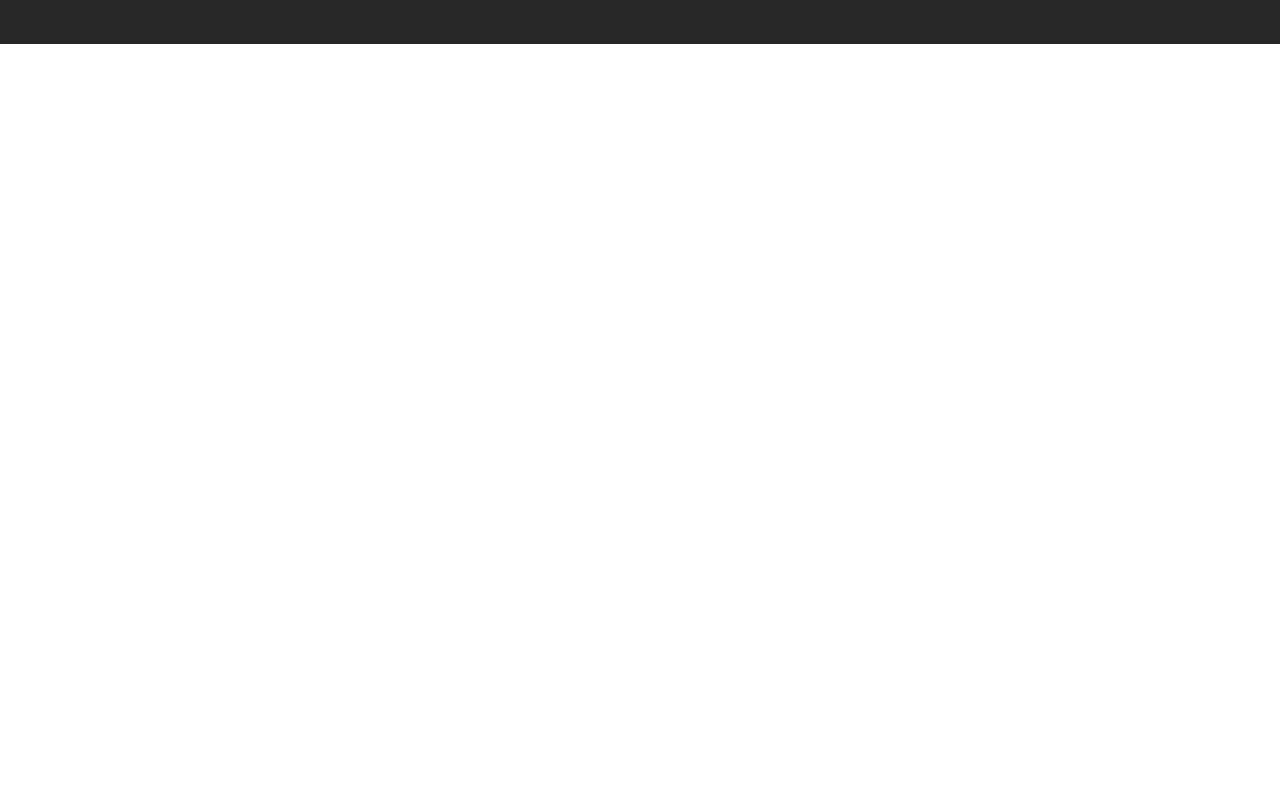
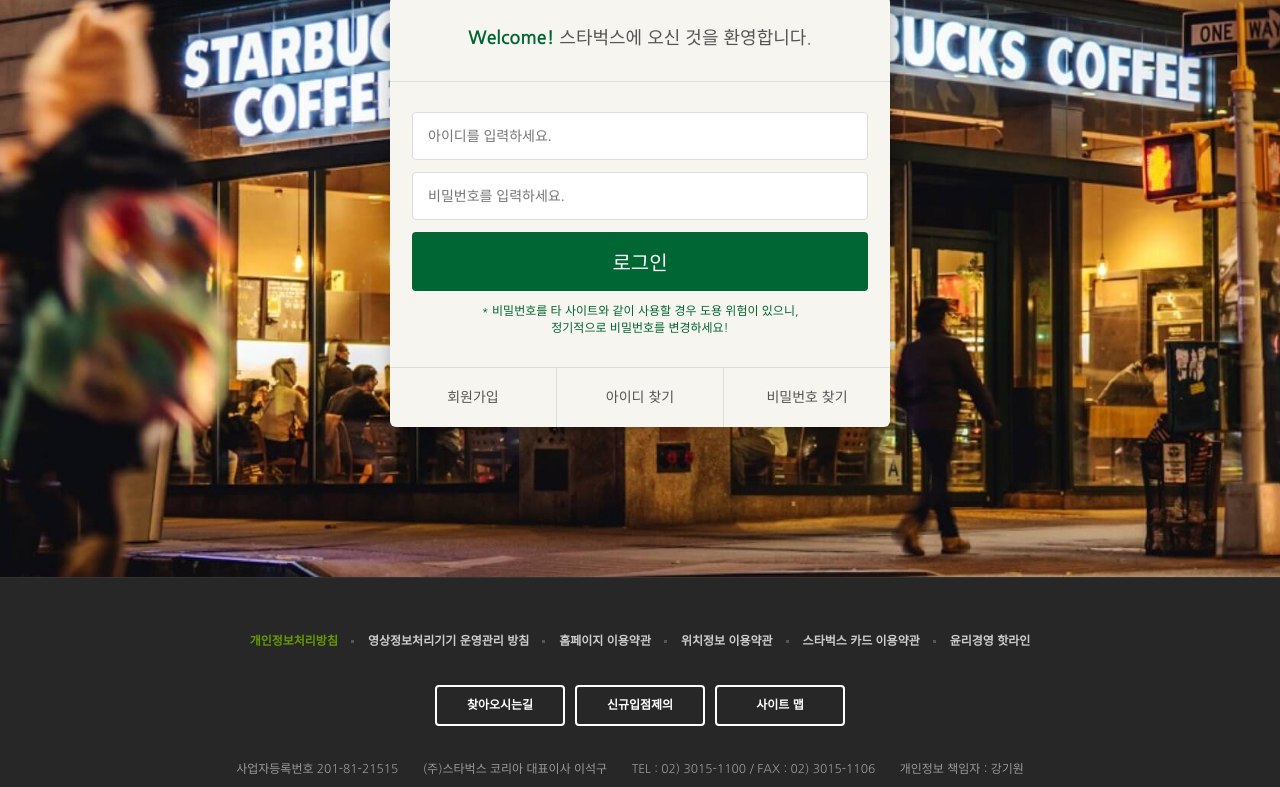
Before and after one commit to bakdaehyunn/starbucks, a plain HTML site: page signin/index.html in a window 1280 px wide. Shown: the part 290-1077 px from the top of the page. Before the commit the page ends 800 px from the top, so only its background shows below. Drawn offline with nearby package versions, Linux system fonts and the light colour scheme.

Commit message:
로그인 페이지 완성

```diff
--- /dev/null
+++ b/css/signin.css
@@ -0,0 +1,79 @@
+.signin {
+  margin-top:120px;
+  padding:100px 0 150px;
+  background-image: url("../images/signin_bg.jpg");
+  background-repeat: no-repeat;
+  background-position:center;
+  background-attachment:fixed;
+  background-size:cover;
+}
+
+.signin h1 {
+  color:#fff;
+  font-size:30px;
+  font-weight:700;
+  text-align:center;
+  margin-bottom:24px;
+}
+.signin__card {
+  width:500px;
+  margin:0 auto;
+  border-radius:6px;
+  background-color:#f6f5f0;
+  box-shadow:2px 2px 20px rgba(0,0,0,.3);
+  color:#555;
+}
+.signin__card h2 {
+  padding:30px;
+  font-size:18px;
+  text-align:center;
+  border-bottom:1px solid #ddd;
+}
+.signin__card h2 strong{
+  font-weight:700;
+  color:#006633;
+}
+.signin__card form {
+  padding:30px 22px;
+}
+.signin__card form input {
+  width:100%;
+  margin-bottom:12px;
+  padding:15px;
+  border: 1px solid #ddd;
+  border-radius:4px;
+  outline:none;
+  box-sizing:border-box;
+  font-size:14px;
+}
+.signin__card form [type="submit"]{
+  background-color:#006633;
+  border:none;
+  color:#fff;
+  font-size:20px;
+  cursor:pointer;
+}
+.signin__card form p {
+  font-size:12px;
+  color:#006633;
+  text-align:center;
+}
+.signin__card .actions {
+  display:flex;
+  border-top:1px solid #ddd;
+}
+.signin__card .actions a {
+  flex-grow:1;
+  flex-basis:0;
+  text-align:center;
+  padding:20px;
+  color:#555;
+  font-size:14px;
+  border-right:1px solid #ddd;
+}
+.signin__card .actions a:last-child{
+  border-right:none;
+}
+.signin__card .actions a:hover{
+  text-decoration:underline;
+}
--- a/signin/index.html
+++ b/signin/index.html
@@ -28,6 +28,7 @@
   <link href="https://fonts.googleapis.com/css2?family=Nanum+Gothic:wght@400;700&display=swap" rel="stylesheet">
   <link href="https://fonts.googleapis.com/icon?family=Material+Icons" rel="stylesheet">
   <link rel="stylesheet" href="../css/common.css">
+  <link rel="stylesheet" href="../css/signin.css">
 
 
   <script defer src="../js/common.js"></script>
@@ -362,7 +363,29 @@
 
   </header>
 
-  <section class="signin"></section>
+  <section class="signin">
+    <h1>로그인</h1>
+    <div class="signin__card">
+      <h2>
+        <strong>Welcome!</strong> 스타벅스에 오신 것을 환영합니다.
+      </h2>
+      <form>
+        <input type="text" placeholder="아이디를 입력하세요.">
+        <input type="password" placeholder="비밀번호를 입력하세요.">
+        <input type="submit" value="로그인">
+        <p>
+          * 비밀번호를 타 사이트와 같이 사용할 경우 도용 위험이 있으니,<br />
+          정기적으로 비밀번호를 변경하세요!
+        </p>
+      </form>
+      <div class="actions">
+        <a href="javascript:void(0)">회원가입</a>
+        <a href="javascript:void(0)">아이디 찾기</a>
+        <a href="javascript:void(0)">비밀번호 찾기</a>
+      </div>
+    </div>
+  </section>
+
   <!-- FOOTER -->
   <footer>
     <div class="inner">
```
